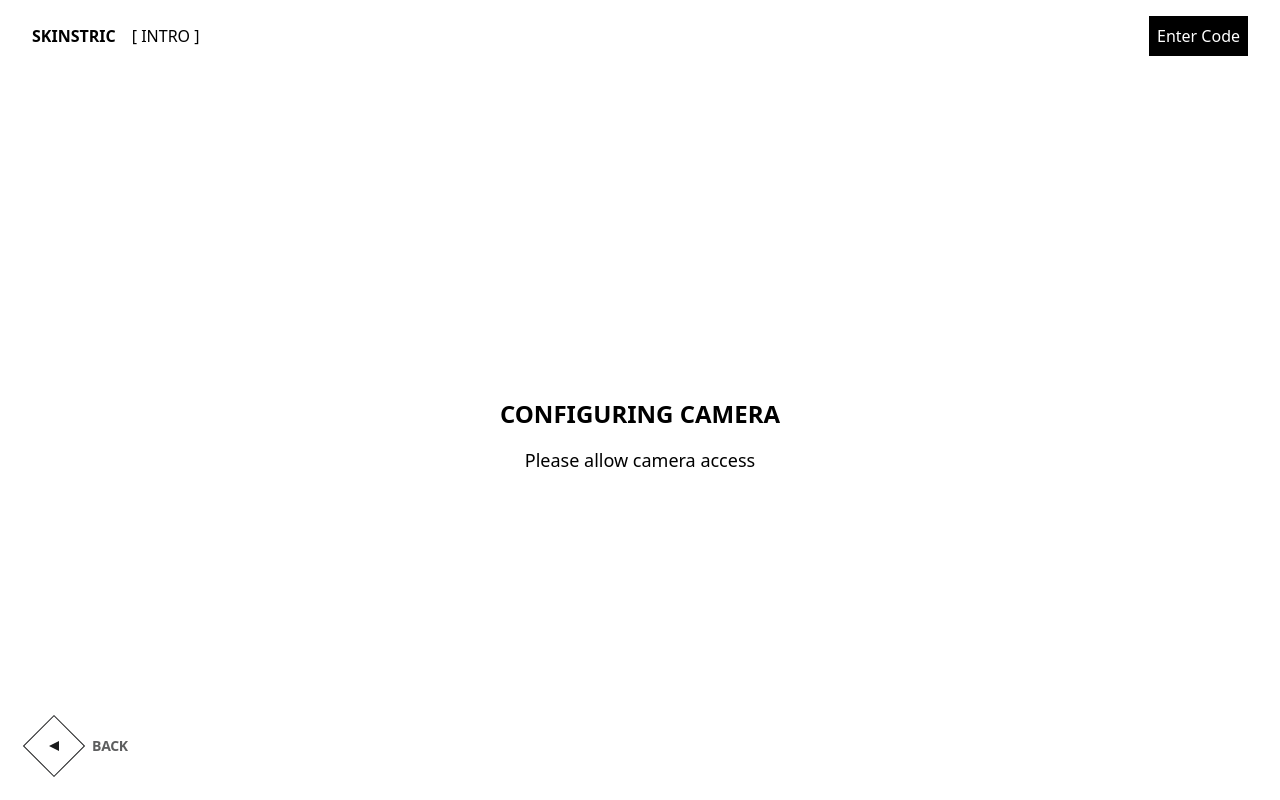
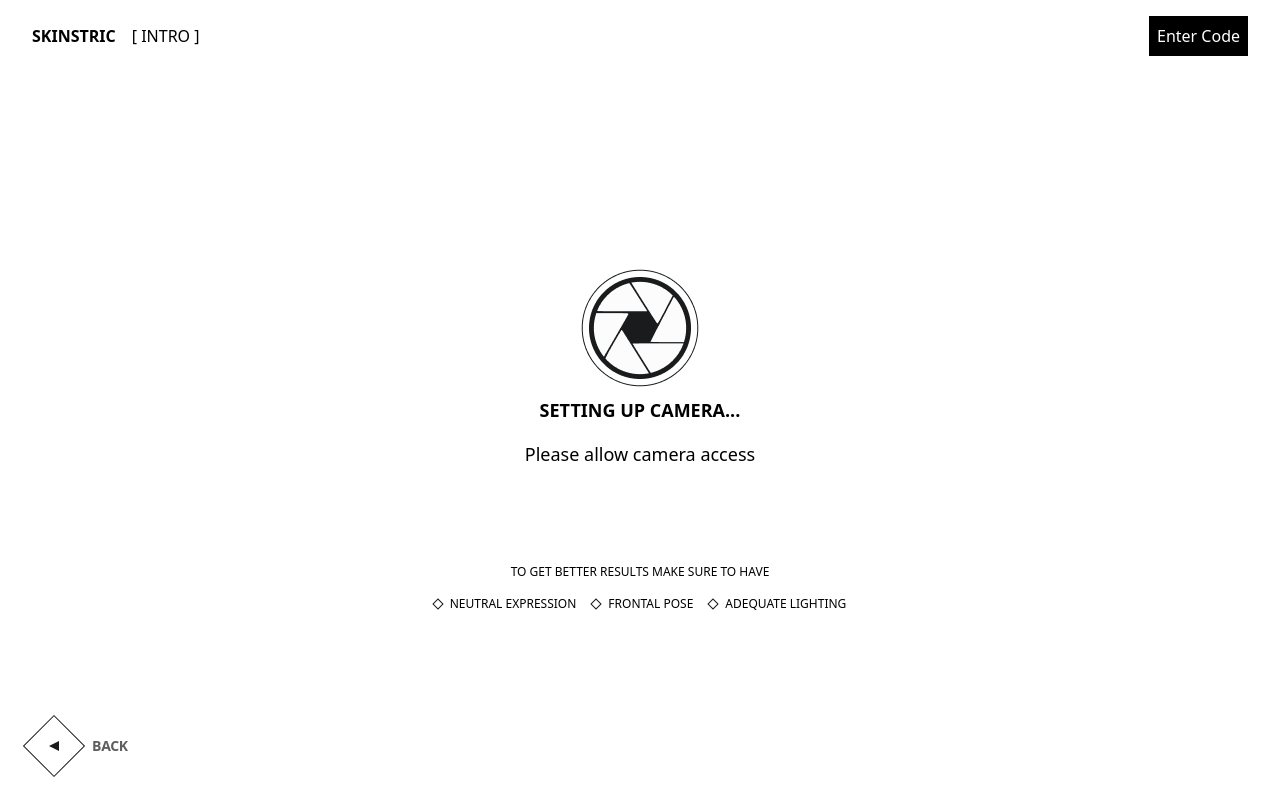
Before and after one commit to brandonbuhr/skinstric-ai, a Next.js app: page /camera in a window 1280 px wide. Built offline with nearby package versions, Linux system fonts and the light colour scheme; no server answers.

Commit message:
completed styling for result page

```diff
--- a/src/app/camera/page.jsx
+++ b/src/app/camera/page.jsx
@@ -3,6 +3,7 @@ import { useEffect, useState } from "react";
 import { useRouter } from "next/navigation";
 import Navbar from "../components/Navbar";
 import ButtonWithIcon from "../components/ButtonWithIcon";
+import Image from "next/image";
 
 export default function Camera() {
   const router = useRouter();
@@ -28,18 +29,37 @@ export default function Camera() {
     <>
       <Navbar />
       <div className="flex items-center justify-center h-[calc(100vh-72px)]">
-        <div className="text-center">
-          <h2 className="text-2xl font-bold mb-4">CONFIGURING CAMERA</h2>
+        <div className="text-center flex flex-col items-center">
+          <Image src="/camera.png" alt="Camera icon" width={136} height={136} />
+          <h2 className="text-lg font-bold mb-4">SETTING UP CAMERA...</h2>
           {isReady ? (
-            <p className="text-lg">Camera ready! Redirecting...</p>
+            <p className="text-lg"></p>
           ) : (
             <p className="text-lg">Please allow camera access</p>
           )}
+          <p className="text-xs mt-24">
+            TO GET BETTER RESULTS MAKE SURE TO HAVE
+          </p>
+
+          <p className="flex items-center gap-4 text-xs mt-4">
+            <span className="flex items-center gap-2">
+              <span className="w-2 h-2 border border-[#1A1B1C] rotate-45 flex-shrink-0"></span>
+              NEUTRAL EXPRESSION
+            </span>
+            <span className="flex items-center gap-2">
+              <span className="w-2 h-2 border border-[#1A1B1C] rotate-45 flex-shrink-0"></span>
+              FRONTAL POSE
+            </span>
+            <span className="flex items-center gap-2">
+              <span className="w-2 h-2 border border-[#1A1B1C] rotate-45 flex-shrink-0"></span>
+              ADEQUATE LIGHTING
+            </span>
+          </p>
         </div>
       </div>
 
       <div className="absolute left-[32px] bottom-[32px]">
-        <ButtonWithIcon text="BACK" direction="left" href="/" />
+        <ButtonWithIcon text="BACK" direction="left" href="/result" />
       </div>
     </>
   );
--- a/src/app/capture/page.jsx
+++ b/src/app/capture/page.jsx
@@ -2,6 +2,7 @@
 import { useRef, useEffect, useState } from "react";
 import { useRouter } from "next/navigation";
 import Navbar from "../components/Navbar";
+import ButtonWithIcon from "../components/ButtonWithIcon";
 
 export default function Capture() {
   const router = useRouter();
@@ -117,17 +118,9 @@ export default function Capture() {
           )}
         </div>
 
-        <button
-          onClick={() => {
-            if (stream) {
-              stream.getTracks().forEach((track) => track.stop());
-            }
-            router.push("/result");
-          }}
-          className="absolute top-4 left-4 text-white bg-black bg-opacity-50 px-4 py-2 rounded"
-        >
-          CANCEL
-        </button>
+        <div className="absolute left-[32px] bottom-[48px]">
+          <ButtonWithIcon text="BACK" direction="left" href="/result" />
+        </div>
       </div>
     </>
   );
--- a/src/app/result/page.jsx
+++ b/src/app/result/page.jsx
@@ -37,12 +37,13 @@ export default function Result() {
       <Navbar />
       <p className="ml-8 font-bold">TO START ANALYSIS</p>
 
-      <div className="flex items-center justify-center h-[calc(100vh-100px)] gap-80 xl:gap-140 lg:gap-100 flex-col xl:flex-row lg:flex-row md:flex-row sm:flex-col">
+      <div className="flex items-center justify-center h-[calc(100vh-100px)] gap-40 xl:gap-140 lg:gap-100 md:gap-80 flex-col xl:flex-row lg:flex-row md:flex-row sm:flex-col">
         <button
           onClick={handleFaceScan}
           className="relative flex flex-col items-center gap-4"
         >
           <div className="relative">
+            <div className="absolute w-[300px] h-[300px] left-1/2 top-[70px] -translate-x-1/2 -translate-y-1/2 border-dashed border-2 rotate-45 border-[#A0A4AB] hidden xl:block lg:block md:block"></div>
             <Image
               src="/camera.png"
               alt="Camera icon"
@@ -51,7 +52,7 @@ export default function Result() {
               className="hover:cursor-pointer hover:scale-105 transition-transform duration-300"
             />
 
-            <div className="absolute -top-5 -right-[60px] w-[66px] h-[59px]">
+            <div className="absolute -top-5 -right-[60px] w-[66px] h-[59px] hidden xl:block lg:block md:block sm:hidden">
               <svg
                 className="absolute top-1 left-0"
                 width="62"
@@ -68,10 +69,10 @@ export default function Result() {
               <div className="absolute top-0 right-0 w-[5px] h-[5px] border border-[#1A1B1C] rounded-full bg-white"></div>
             </div>
 
-            <p className="absolute -top-14 -right-[130px] text-xs text-center uppercase whitespace-nowrap">
-              <span className="block">Allow A.I.</span>
-              <span className="block">to scan your face</span>
-            </p>
+            <div className="xl:absolute lg:absolute md:absolute xl:-top-18 xl:-right-[130px] lg:-top-18 lg:-right-[130px] md:-top-18 md:-right-[130px] text-xs uppercase text-left space-y-2">
+              <p className="mt-4 xl:mt-0 lg:mt-0 md:mt-0">Allow A.I.</p>
+              <p>to scan your face</p>
+            </div>
           </div>
         </button>
 
@@ -80,6 +81,7 @@ export default function Result() {
           className="relative flex flex-col items-center gap-4"
         >
           <div className="relative">
+            <div className="absolute w-[300px] h-[300px] left-1/2 top-[70px] -translate-x-1/2 -translate-y-1/2 border-dashed border-2 rotate-45 border-[#A0A4AB] hidden xl:block lg:block md:block"></div>
             <Image
               src="/gallery.png"
               alt="Gallery icon"
@@ -88,7 +90,7 @@ export default function Result() {
               className="hover:cursor-pointer hover:scale-105 transition-transform duration-300"
             />
 
-            <div className="absolute -bottom-5 -left-[70px] w-[66px] h-[59px]">
+            <div className="absolute -bottom-5 -left-[70px] w-[66px] h-[59px] hidden xl:block lg:block md:block sm:hidden">
               <svg
                 className="absolute bottom-1 right-0"
                 width="62"
@@ -105,10 +107,10 @@ export default function Result() {
               <div className="absolute bottom-0 left-0 w-[5px] h-[5px] border border-[#1A1B1C] rounded-full bg-white"></div>
             </div>
 
-            <p className="absolute -bottom-12 -left-[150px] text-xs text-center uppercase whitespace-nowrap">
-              <span className="block">Allow A.I.</span>
-              <span className="block">access gallery</span>
-            </p>
+            <div className="xl:absolute lg:absolute md:absolute xl:-bottom-18 xl:-left-[150px] lg:-bottom-18 lg:-left-[150px] md:-bottom-18 md:-left-[150px] text-xs uppercase text-right space-y-2">
+              <p className="mt-4 xl:mt-0 lg:mt-0 md:mt-0">Allow A.I.</p>
+              <p>access gallery</p>
+            </div>
           </div>
         </button>
       </div>
--- a/src/app/testing/page.jsx
+++ b/src/app/testing/page.jsx
@@ -97,8 +97,8 @@ export default function Testing() {
   };
 
   const getPlaceholder = () => {
-    if (currentStep === "name") return "Enter your name";
-    if (currentStep === "location") return "Enter your location";
+    if (currentStep === "name") return "Introduce Yourself";
+    if (currentStep === "location") return "your city name";
     return "";
   };
 
@@ -116,9 +116,7 @@ export default function Testing() {
           {currentStep !== "complete" ? (
             <>
               <p className="text-sm text-gray-600 relative z-10">
-                {currentStep === "name"
-                  ? "What's your name?"
-                  : "Where are you located?"}
+                CLICK TO TYPE
               </p>
               <input
                 type="text"
```
